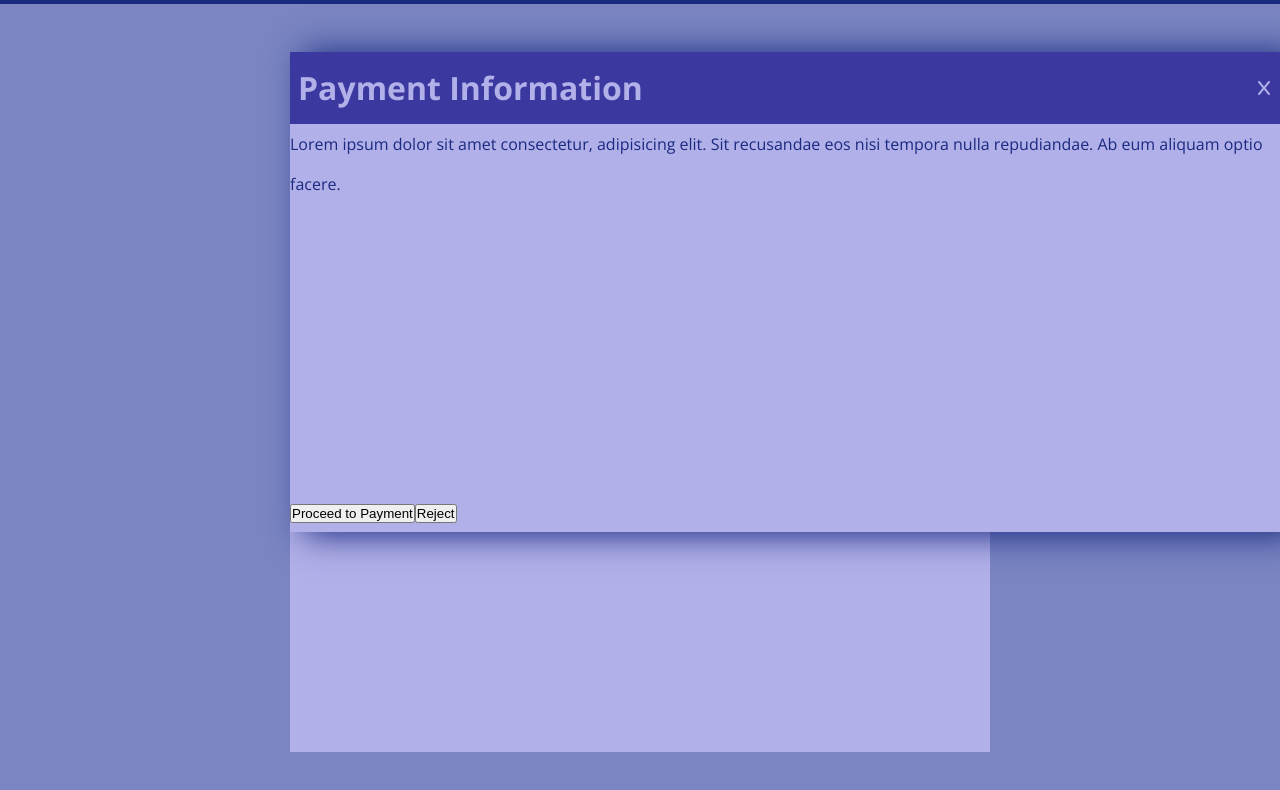
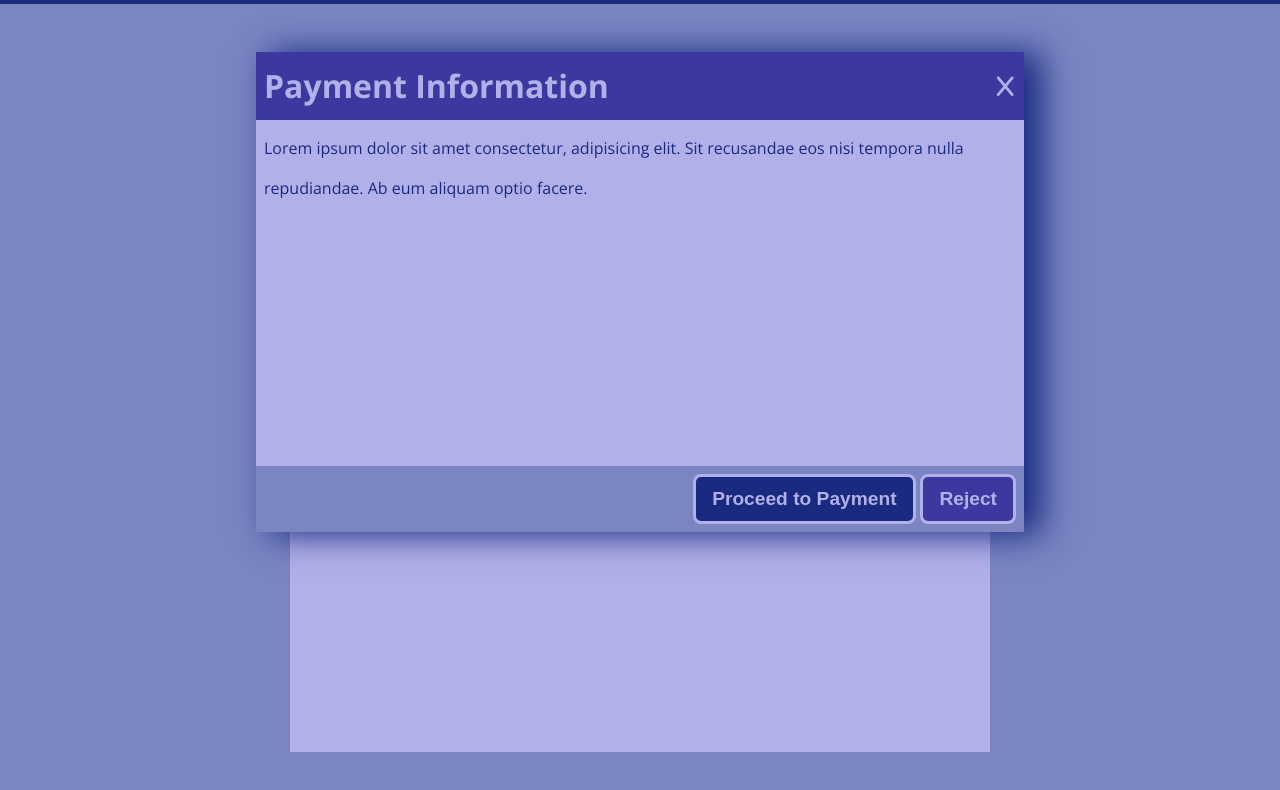
Before and after one commit to gebrina/draggable-modal, a React (Vite) app: page / in a window 1280 px wide. Shown: the top 790 px of the page. Built offline with nearby package versions, Linux system fonts and the light colour scheme.

Commit message:
style modal and button components

```diff
--- a/src/components/button/Button.style.tsx
+++ b/src/components/button/Button.style.tsx
@@ -7,4 +7,20 @@ type TButtonProps = {
   variant: TButtonVariant;
 };
 
-export const Button = styled(motion.button)<TButtonProps>``;
+export const Button = styled(motion.button)<TButtonProps>`
+  border: 0.2rem solid;
+  border-radius: 0.5rem;
+  cursor: pointer;
+  padding: 0.7rem 1rem;
+  font-size: 1.2rem;
+  font-weight: bold;
+  color: var(--tertiary);
+  background-color: ${({ variant }) =>
+    variant === "primary" ? "var(--primary)" : "var(--secondary)"};
+  &:hover {
+    background-color: ${({ variant }) =>
+      variant === "primary" ? "var(--tertiary)" : "var(--tertiary)"};
+    color: ${({ variant }) =>
+      variant === "primary" ? "var(--secondary)" : "var(--primary)"};
+  }
+`;
--- a/src/components/modal/Modal.style.tsx
+++ b/src/components/modal/Modal.style.tsx
@@ -9,10 +9,15 @@ export const ModalHeader = styled.div`
   color: var(--tertiary);
   padding: 0.1rem 0.5rem;
   flex: 0.2;
+  & svg.close-btn {
+    font-size: 1.4rem;
+    cursor: pointer;
+  }
 `;
 
 export const ModalContent = styled.div`
   flex: 2;
+  padding: 0.5rem;
 `;
 
 export const ModalWrapper = styled(motion.div)`
@@ -23,8 +28,12 @@ export const ModalWrapper = styled(motion.div)`
   display: flex;
   flex-direction: column;
   justify-content: space-between;
+  min-width: 300px;
+  width: 60%;
+  left: 20%;
 `;
 
 export const ModalFooter = styled(motion.div)`
-  margin: 0;
+  background-color: var(--bg-color);
+  padding: 0.5rem;
 `;
--- a/src/components/modal/Modal.tsx
+++ b/src/components/modal/Modal.tsx
@@ -26,7 +26,7 @@ export const Modal: FC<TModalProps> = ({
     visible && (
       <ModalWrapper>
         <ModalHeader>
-          <h1>{title}</h1> <FaX onClick={onClose} />
+          <h1>{title}</h1> <FaX className="close-btn" onClick={onClose} />
         </ModalHeader>
         <ModalContent>{children}</ModalContent>
         <ModalFooter>{footer}</ModalFooter>
--- a/src/pages/home/HomePage.style.tsx
+++ b/src/pages/home/HomePage.style.tsx
@@ -20,3 +20,11 @@ export const Title = styled(motion.h1)`
   padding: 1rem;
   box-shadow: 0.1rem 0.05rem 0.1rem var(--primary);
 `;
+
+export const ModalContent = styled.div``;
+
+export const ModalFooter = styled.div`
+  display: flex;
+  justify-content: flex-end;
+  column-gap: 0.3rem;
+`;
--- a/src/pages/home/HomePage.tsx
+++ b/src/pages/home/HomePage.tsx
@@ -2,7 +2,12 @@ import { Button } from "@cpts/button";
 import { useState } from "react";
 import { Page } from "../../common";
 import { Modal, TModalProps } from "../../components/modal";
-import { PageContent, Title } from "./HomePage.style";
+import {
+  ModalContent,
+  ModalFooter,
+  PageContent,
+  Title,
+} from "./HomePage.style";
 
 export const HomePage = () => {
   const [visible, setVisible] = useState(true);
@@ -12,21 +17,21 @@ export const HomePage = () => {
   };
 
   const modalContent = (
-    <p>
+    <ModalContent>
       Lorem ipsum dolor sit amet consectetur, adipisicing elit. Sit recusandae
       eos nisi tempora nulla repudiandae. Ab eum aliquam optio facere.
-    </p>
+    </ModalContent>
   );
 
   const modalFooter = (
-    <div>
+    <ModalFooter>
       <Button
         variant="primary"
         onClick={handleModalClose}
         label="Proceed to Payment"
       />
       <Button variant="secondary" onClick={handleModalClose} label="Reject" />
-    </div>
+    </ModalFooter>
   );
 
   const modalProps: TModalProps = {
@@ -45,7 +50,7 @@ export const HomePage = () => {
           variant="primary"
           label="Show Modale"
           onClick={() => setVisible(true)}
-        />{" "}
+        />
         {visible && <Modal {...modalProps} />}
       </PageContent>
     </Page>
```
